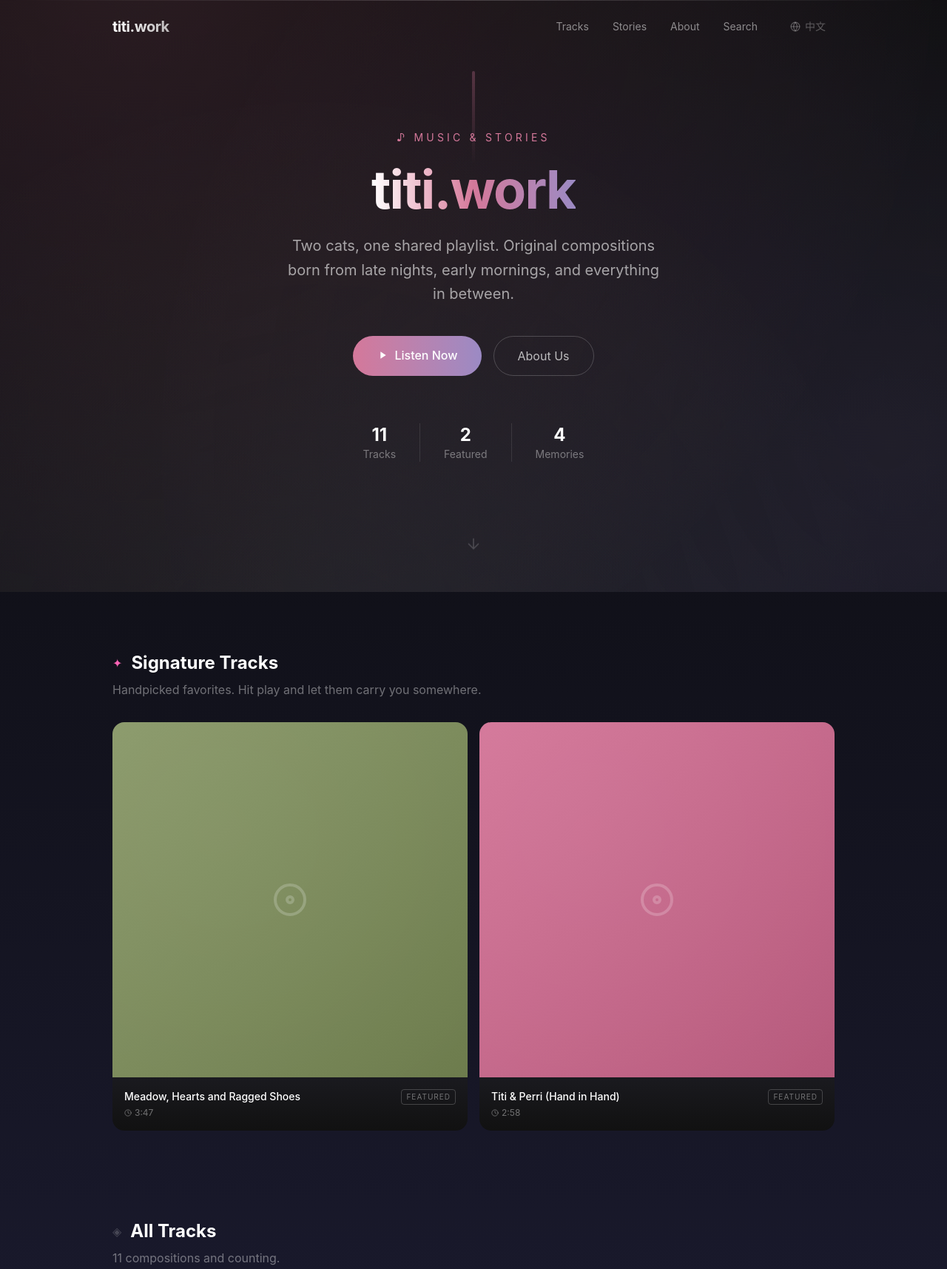
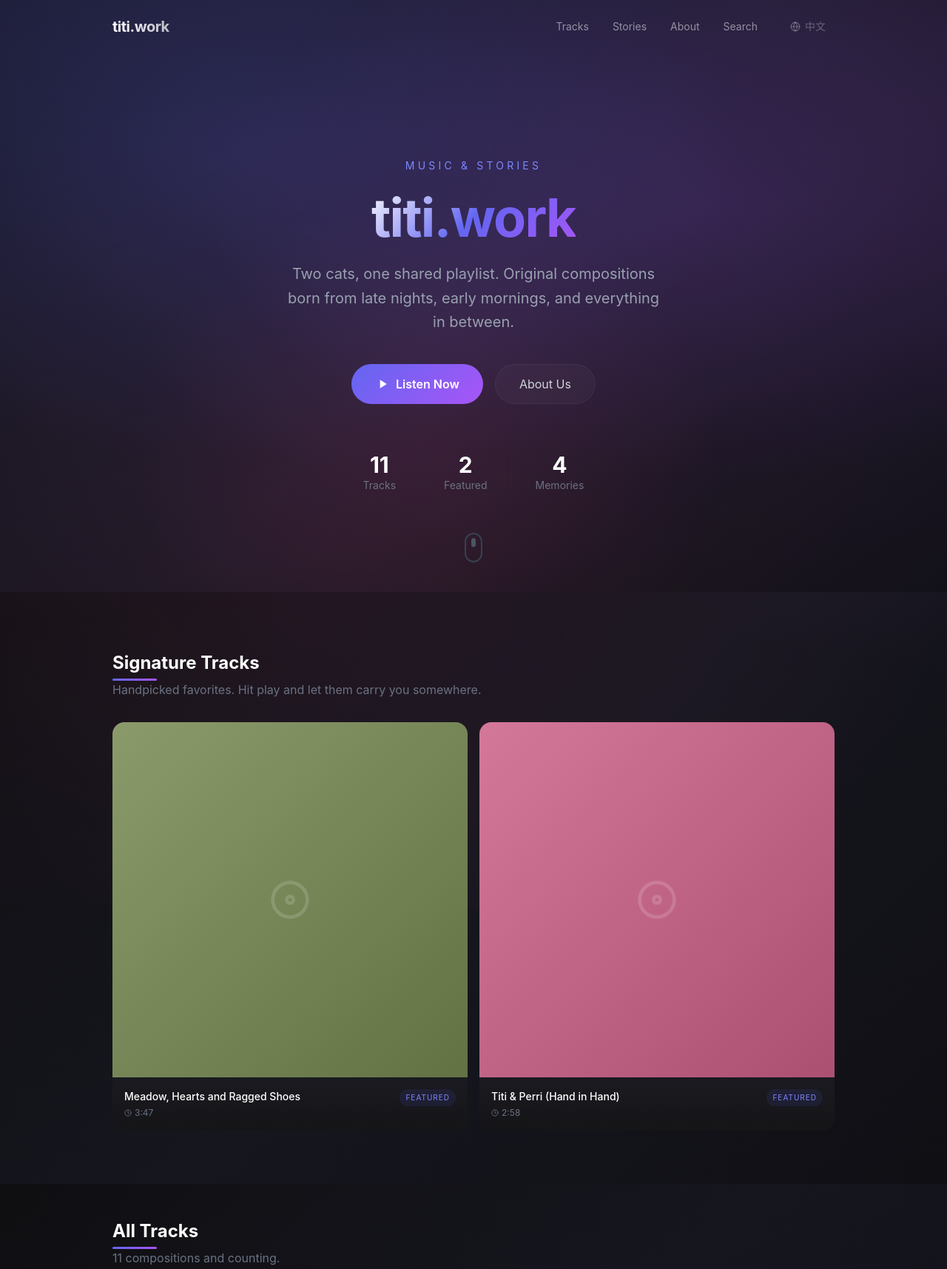
Before and after one commit to Perrilee711/titi-work, an Astro site: page / in a window 1280 px wide. Shown: the top 1715 px of the page at 74% size. Built offline with nearby package versions, Linux system fonts and the light colour scheme; Astro itself is replaced by a stand-in of ours.

Commit message:
Redesign: Suno-inspired dark theme with indigo/purple accents

```diff
--- a/src/components/TrackCard.tsx
+++ b/src/components/TrackCard.tsx
@@ -22,64 +22,64 @@ export default function TrackCard({ id, title, coverColor, duration, featured, i
     <button
       onClick={onPlay}
       aria-label={`Play ${title}`}
-      className={`group w-full text-left rounded-2xl overflow-hidden transition-all duration-300 hover:scale-[1.02] hover:shadow-xl hover:shadow-purple-500/10 ${
-        isCurrent ? 'ring-2 ring-offset-2 ring-offset-black' : ''
+      className={`group w-full text-left rounded-2xl overflow-hidden transition-all duration-300 hover:scale-[1.02] hover:shadow-2xl ${
+        isCurrent ? 'ring-2 ring-indigo-500/50' : ''
       } ${featured ? 'md:col-span-2 lg:col-span-1' : ''}`}
-      style={isCurrent ? { '--tw-ring-color': coverColor || '#d4789a' } as any : {}}
     >
-      {/* Cover */}
+      {/* Cover with gradient */}
       <div
         className="aspect-square relative flex items-center justify-center overflow-hidden"
         style={{
           background: coverColor
-            ? `linear-gradient(135deg, ${coverColor} 0%, ${adjustColor(coverColor, -30)} 100%)`
-            : 'linear-gradient(135deg, #1a1a1f 0%, #0f0f12 100%)'
+            ? `linear-gradient(135deg, ${coverColor} 0%, ${adjustColor(coverColor, -40)} 100%)`
+            : 'linear-gradient(135deg, #1e1e2e 0%, #16161f 100%)'
         }}
       >
-        {/* Animated background pattern */}
-        <div className="absolute inset-0 opacity-30">
-          <div className="absolute inset-0 bg-[radial-gradient(circle_at_30%_30%,rgba(255,255,255,0.1),transparent)]" />
-        </div>
+        {/* Glow effect */}
+        <div className="absolute inset-0 opacity-0 group-hover:opacity-100 transition-opacity duration-500"
+             style={{ background: 'radial-gradient(circle at 50% 50%, rgba(99, 102, 241, 0.3), transparent 70%)' }} />
 
-        {/* Hover overlay with play button */}
+        {/* Hover play button */}
         <div
           className="absolute inset-0 opacity-0 group-hover:opacity-100 transition-all duration-300 flex items-center justify-center"
-          style={{ backgroundColor: 'rgba(0,0,0,0.4)' }}
         >
-          <div className="w-16 h-16 bg-white/20 backdrop-blur-sm rounded-full flex items-center justify-center shadow-2xl transform scale-90 group-hover:scale-100 transition-transform duration-300">
+          <div className="w-16 h-16 bg-white/20 backdrop-blur-md rounded-full flex items-center justify-center shadow-lg transform scale-90 group-hover:scale-100 transition-transform duration-300">
             {isPlaying && isCurrent ? (
-              <Pause className="text-white fill-white" size={28} />
+              <div className="playing-bar">
+                <span></span><span></span><span></span><span></span>
+              </div>
             ) : (
               <Play className="text-white fill-white ml-1" size={28} />
             )}
           </div>
         </div>
 
-        {/* Center icon */}
-        <Disc className={`w-12 h-12 text-white/20 ${isPlaying && isCurrent ? 'animate-spin' : ''}`} style={{ animationDuration: isPlaying ? '4s' : '0s' }} />
+        {/* Music icon */}
+        <Disc className={`w-14 h-14 text-white/15 absolute ${isPlaying && isCurrent ? 'animate-spin' : ''}`}
+              style={{ animationDuration: isPlaying ? '3s' : '0s' }} />
 
         {/* Playing indicator */}
         {isPlaying && isCurrent && (
-          <div className="absolute bottom-3 right-3 flex gap-0.5">
-            <span className="w-1 h-3 bg-white rounded-full animate-pulse" style={{ animationDelay: '0ms' }} />
-            <span className="w-1 h-4 bg-white rounded-full animate-pulse" style={{ animationDelay: '150ms' }} />
-            <span className="w-1 h-2 bg-white rounded-full animate-pulse" style={{ animationDelay: '300ms' }} />
+          <div className="absolute bottom-4 right-4">
+            <div className="playing-bar">
+              <span></span><span></span><span></span><span></span>
+            </div>
           </div>
         )}
       </div>
 
       {/* Info */}
-      <div className="p-4 bg-gradient-to-b from-[#1a1a1f] to-[#111]">
+      <div className="p-4" style={{ background: 'linear-gradient(180deg, #1a1a20 0%, #151518 100%)' }}>
         <div className="flex items-start justify-between gap-2">
           <div className="min-w-0">
             <p className="text-white font-medium text-sm truncate">{title}</p>
-            <p className="text-white/40 text-xs mt-1 flex items-center gap-1">
+            <p className="text-gray-500 text-xs mt-1 flex items-center gap-1">
               <Clock size={10} />
               {formatTime(duration)}
             </p>
           </div>
           {featured && (
-            <span className="flex-shrink-0 text-[10px] uppercase tracking-widest text-white/40 border border-white/20 px-1.5 py-0.5 rounded">
+            <span className="flex-shrink-0 text-[10px] uppercase tracking-widest text-indigo-400 bg-indigo-500/10 px-2 py-1 rounded-full">
               Featured
             </span>
           )}
--- a/src/layouts/BaseLayout.astro
+++ b/src/layouts/BaseLayout.astro
@@ -27,9 +27,11 @@ const { title, description, image, canonical, type, lang = 'en', showPlayer = tr
     <link rel="icon" type="image/svg+xml" href="/favicon.svg" />
     <SEO title={title} description={description} image={image} canonical={canonical} type={type} />
   </head>
-  <body class="text-white antialiased" style="background: linear-gradient(180deg, #0a0a0a 0%, #1a1a2e 50%, #0f0f1a 100%) !important; min-height: 100vh;">
-    <!-- Ambient background glow -->
-    <div class="ambient-glow" aria-hidden="true"></div>
+  <body class="text-white antialiased">
+    <!-- Animated gradient background -->
+    <div class="fixed inset-0 -z-10" style="background: linear-gradient(135deg, #0f0f12 0%, #16161f 50%, #0f0f14 100%);">
+      <div style="position: absolute; inset: 0; background: radial-gradient(ellipse at 25% 25%, rgba(99, 102, 241, 0.18) 0%, transparent 50%), radial-gradient(ellipse at 75% 35%, rgba(168, 85, 247, 0.15) 0%, transparent 50%), radial-gradient(ellipse at 45% 75%, rgba(236, 72, 153, 0.1) 0%, transparent 40%); animation: floatBg 25s ease-in-out infinite;"></div>
+    </div>
     <AudioProvider client:load>
       <Navigation lang={lang} client:load />
       <main class="min-h-screen">
--- a/src/pages/index.astro
+++ b/src/pages/index.astro
@@ -18,76 +18,63 @@ const allTracks = sortedTracks;
   description="Music, stories, and the adventures of two cats navigating love and code across Vienna and London."
 >
   <!-- Hero -->
-  <section class="min-h-screen flex flex-col items-center justify-center text-center px-6 relative overflow-hidden">
-    <!-- Ambient background with animated glow -->
-    <div class="ambient-glow" aria-hidden="true"></div>
+  <section class="min-h-screen flex flex-col items-center justify-center text-center px-6 relative overflow-hidden pt-20">
+    <div class="relative z-10 max-w-2xl">
+      <p class="text-indigo-400 text-sm uppercase tracking-[0.3em] mb-6">Music & Stories</p>
 
-    <div class="relative z-10">
-      <!-- Animated decorative elements -->
-      <div class="absolute -top-20 left-1/2 -translate-x-1/2 w-1 h-32 bg-gradient-to-b from-[#d4789a]/30 to-transparent rounded-full" />
-
-      <p class="text-[#d4789a] text-sm uppercase tracking-[0.3em] mb-6 animate-fade-in">♪ Music & Stories</p>
-
-      <!-- Gradient title -->
+      <!-- Main title with gradient -->
       <h1 class="text-5xl md:text-7xl font-bold mb-6 tracking-tight">
-        <span class="bg-gradient-to-r from-white via-[#d4789a] to-[#9b8ac4] bg-clip-text text-transparent">
-          titi.work
-        </span>
+        <span class="gradient-text">titi.work</span>
       </h1>
 
-      <p class="text-white/60 text-lg md:text-xl max-w-lg mx-auto mb-10 leading-relaxed">
+      <p class="text-gray-400 text-lg md:text-xl max-w-lg mx-auto mb-10 leading-relaxed">
         Two cats, one shared playlist. Original compositions born from late nights, early mornings, and everything in between.
       </p>
 
-      <!-- CTA buttons with hover effects -->
+      <!-- CTA buttons -->
       <div class="flex gap-4 justify-center flex-wrap">
-        <a href="#tracks" class="group px-8 py-3.5 bg-gradient-to-r from-[#d4789a] to-[#9b8ac4] text-white font-medium rounded-full hover:shadow-lg hover:shadow-purple-500/25 transition-all hover:scale-105 active:scale-95">
-          <span class="flex items-center gap-2">
-            <svg class="w-4 h-4" fill="currentColor" viewBox="0 0 24 24"><path d="M8 5v14l11-7z"/></svg>
-            Listen Now
-          </span>
+        <a href="#tracks" class="btn-gradient px-8 py-3.5 rounded-full flex items-center gap-2">
+          <svg class="w-5 h-5" fill="currentColor" viewBox="0 0 24 24"><path d="M8 5v14l11-7z"/></svg>
+          Listen Now
         </a>
-        <a href="/about" class="px-8 py-3.5 border border-white/20 text-white/70 rounded-full hover:border-white/40 hover:text-white hover:bg-white/5 transition-all">
+        <a href="/about" class="glass px-8 py-3.5 rounded-full text-gray-300 hover:text-white transition-all">
           About Us
         </a>
       </div>
 
       <!-- Stats -->
-      <div class="mt-16 flex gap-8 justify-center text-center">
+      <div class="mt-16 flex gap-8 justify-center">
         <div>
-          <p class="text-2xl font-bold text-white">{tracks.length}</p>
-          <p class="text-white/40 text-sm">Tracks</p>
+          <p class="text-3xl font-bold text-white">{tracks.length}</p>
+          <p class="text-gray-500 text-sm">Tracks</p>
         </div>
-        <div class="w-px bg-white/10" />
+        <div class="w-px bg-gray-800" />
         <div>
-          <p class="text-2xl font-bold text-white">{featuredTracks.length}</p>
-          <p class="text-white/40 text-sm">Featured</p>
+          <p class="text-3xl font-bold text-white">{featuredTracks.length}</p>
+          <p class="text-gray-500 text-sm">Featured</p>
         </div>
-        <div class="w-px bg-white/10" />
+        <div class="w-px bg-gray-800" />
         <div>
-          <p class="text-2xl font-bold text-white">{timeline.length}</p>
-          <p class="text-white/40 text-sm">Memories</p>
+          <p class="text-3xl font-bold text-white">{timeline.length}</p>
+          <p class="text-gray-500 text-sm">Memories</p>
         </div>
       </div>
     </div>
 
     <!-- Scroll indicator -->
-    <div class="absolute bottom-12 left-1/2 -translate-x-1/2 text-white/20">
-      <div class="animate-bounce">
-        <svg width="24" height="24" viewBox="0 0 24 24" fill="none" stroke="currentColor" stroke-width="1.5">
-          <path d="M12 5v14M5 12l7 7 7-7" />
-        </svg>
+    <div class="absolute bottom-10 left-1/2 -translate-x-1/2">
+      <div class="w-6 h-10 rounded-full border-2 border-gray-700 flex justify-center pt-2">
+        <div class="w-1.5 h-3 bg-gray-600 rounded-full animate-bounce" />
       </div>
     </div>
   </section>
 
   <!-- Signature Tracks -->
   <section id="tracks" class="max-w-5xl mx-auto px-6 py-20">
-    <div class="flex items-center gap-3 mb-2">
-      <span class="text-pink-400">✦</span>
-      <h2 class="text-2xl font-bold">Signature Tracks</h2>
+    <div class="mb-8">
+      <h2 class="section-title text-2xl font-bold text-white mb-2">Signature Tracks</h2>
+      <p class="text-gray-500">Handpicked favorites. Hit play and let them carry you somewhere.</p>
     </div>
-    <p class="text-white/40 mb-8">Handpicked favorites. Hit play and let them carry you somewhere.</p>
 
     <div class="grid grid-cols-1 md:grid-cols-2 gap-4">
       {featuredTracks.map((track) => (
@@ -107,11 +94,10 @@ const allTracks = sortedTracks;
 
   <!-- All Tracks -->
   <section class="max-w-5xl mx-auto px-6 py-10">
-    <div class="flex items-center gap-3 mb-2">
-      <span class="text-white/20">◈</span>
-      <h2 class="text-2xl font-bold">All Tracks</h2>
+    <div class="mb-8">
+      <h2 class="section-title text-2xl font-bold text-white mb-2">All Tracks</h2>
+      <p class="text-gray-500">{allTracks.length} compositions and counting.</p>
     </div>
-    <p class="text-white/40 mb-8">{allTracks.length} compositions and counting.</p>
 
     <div class="grid grid-cols-2 md:grid-cols-3 lg:grid-cols-4 xl:grid-cols-5 gap-3">
       {allTracks.map((track) => (
@@ -129,11 +115,10 @@ const allTracks = sortedTracks;
 
   <!-- Timeline -->
   <section class="max-w-5xl mx-auto px-6 py-20">
-    <div class="flex items-center gap-3 mb-2">
-      <span class="text-amber-400">♥</span>
-      <h2 class="text-2xl font-bold">Timeline</h2>
+    <div class="mb-12">
+      <h2 class="section-title text-2xl font-bold text-white mb-2">Timeline</h2>
+      <p class="text-gray-500">A few moments worth remembering.</p>
     </div>
-    <p class="text-white/40 mb-12">A few moments worth remembering.</p>
 
     <Timeline client:load events={
       timeline.map(t => ({
--- a/src/styles/global.css
+++ b/src/styles/global.css
@@ -1,18 +1,17 @@
 @import "tailwindcss";
 
-/* Color variables */
+/* Suno-inspired color palette */
 :root {
-  --bg-primary: #0a0a0a;
-  --bg-secondary: #141414;
-  --bg-card: #1a1a1a;
-  --bg-glass: rgba(255, 255, 255, 0.05);
-  --accent-pink: #d4789a;
-  --accent-pink-light: #e8a0b8;
-  --accent-purple: #9b8ac4;
-  --accent-green: #8b9a6b;
+  --bg-dark: #0f0f12;
+  --bg-card: #1a1a20;
+  --bg-card-hover: #22222a;
+  --accent-primary: #6366f1;    /* Indigo */
+  --accent-secondary: #a855f7;  /* Purple */
+  --accent-pink: #ec4899;      /* Pink */
+  --accent-cyan: #22d3ee;       /* Cyan */
   --text-primary: #ffffff;
-  --text-secondary: #a0a0a0;
-  --text-muted: #666666;
+  --text-secondary: #9ca3af;
+  --text-muted: #6b7280;
 }
 
 * {
@@ -24,106 +23,142 @@ html {
 }
 
 body {
-  background: linear-gradient(180deg, #0a0a0a 0%, #12121a 50%, #0a0a0f 100%) !important;
+  background: linear-gradient(135deg, #0f0f12 0%, #16161f 50%, #0f0f14 100%) !important;
   background-attachment: fixed !important;
-  color: #ffffff;
+  color: var(--text-primary);
   font-family: -apple-system, BlinkMacSystemFont, 'Segoe UI', Roboto, sans-serif;
   -webkit-font-smoothing: antialiased;
-  padding-bottom: 88px;
+  padding-bottom: 100px;
 }
 
-/* Ambient background effects */
-.ambient-glow {
+/* Animated gradient orbs */
+body::before {
+  content: '';
   position: fixed;
-  top: 0;
-  left: 0;
-  right: 0;
-  bottom: 0;
-  pointer-events: none;
-  z-index: 0;
-  overflow: hidden;
-}
-
-.ambient-glow::before {
-  content: '';
-  position: absolute;
   top: -50%;
   left: -50%;
   width: 200%;
   height: 200%;
-  background: radial-gradient(circle at 30% 20%, rgba(212, 120, 154, 0.08) 0%, transparent 50%),
-              radial-gradient(circle at 70% 60%, rgba(155, 138, 196, 0.06) 0%, transparent 50%),
-              radial-gradient(circle at 40% 80%, rgba(139, 154, 107, 0.05) 0%, transparent 40%);
-  animation: ambientMove 20s ease-in-out infinite;
+  background:
+    radial-gradient(ellipse at 20% 20%, rgba(99, 102, 241, 0.15) 0%, transparent 50%),
+    radial-gradient(ellipse at 80% 30%, rgba(168, 85, 247, 0.12) 0%, transparent 50%),
+    radial-gradient(ellipse at 40% 70%, rgba(236, 72, 153, 0.08) 0%, transparent 40%);
+  pointer-events: none;
+  z-index: -1;
+  animation: float 30s ease-in-out infinite;
 }
 
-.ambient-glow::after {
+@keyframes float {
+  0%, 100% { transform: translate(0, 0) rotate(0deg); }
+  25% { transform: translate(2%, 2%) rotate(1deg); }
+  50% { transform: translate(-1%, 3%) rotate(-1deg); }
+  75% { transform: translate(1%, -2%) rotate(0.5deg); }
+}
+
+/* Card styles */
+.track-card {
+  background: linear-gradient(145deg, #1a1a20 0%, #151518 100%);
+  border: 1px solid rgba(255, 255, 255, 0.06);
+  border-radius: 16px;
+  overflow: hidden;
+  transition: all 0.3s ease;
+}
+
+.track-card:hover {
+  transform: translateY(-4px);
+  border-color: rgba(99, 102, 241, 0.3);
+  box-shadow: 0 20px 40px rgba(0, 0, 0, 0.4),
+              0 0 60px rgba(99, 102, 241, 0.1);
+}
+
+/* Gradient text */
+.gradient-text {
+  background: linear-gradient(135deg, #fff 0%, #6366f1 50%, #a855f7 100%);
+  -webkit-background-clip: text;
+  -webkit-text-fill-color: transparent;
+  background-clip: text;
+}
+
+/* Gradient buttons */
+.btn-gradient {
+  background: linear-gradient(135deg, #6366f1 0%, #a855f7 100%);
+  border: none;
+  color: white;
+  font-weight: 600;
+  transition: all 0.3s ease;
+}
+
+.btn-gradient:hover {
+  transform: scale(1.02);
+  box-shadow: 0 10px 30px rgba(99, 102, 241, 0.4);
+}
+
+/* Glass effect */
+.glass {
+  background: rgba(255, 255, 255, 0.03);
+  backdrop-filter: blur(20px);
+  -webkit-backdrop-filter: blur(20px);
+  border: 1px solid rgba(255, 255, 255, 0.05);
+}
+
+/* Playing indicator */
+.playing-bar {
+  display: flex;
+  gap: 3px;
+  align-items: flex-end;
+  height: 16px;
+}
+
+.playing-bar span {
+  width: 3px;
+  background: linear-gradient(to top, #6366f1, #a855f7);
+  border-radius: 2px;
+  animation: sound 0.8s ease-in-out infinite;
+}
+
+.playing-bar span:nth-child(1) { height: 40%; animation-delay: 0s; }
+.playing-bar span:nth-child(2) { height: 70%; animation-delay: 0.2s; }
+.playing-bar span:nth-child(3) { height: 100%; animation-delay: 0.4s; }
+.playing-bar span:nth-child(4) { height: 50%; animation-delay: 0.6s; }
+
+@keyframes sound {
+  0%, 100% { transform: scaleY(0.5); opacity: 0.5; }
+  50% { transform: scaleY(1); opacity: 1; }
+}
+
+/* Section headers */
+.section-title {
+  position: relative;
+  display: inline-block;
+}
+
+.section-title::after {
   content: '';
   position: absolute;
-  top: 0;
+  bottom: -8px;
   left: 0;
-  right: 0;
-  height: 1px;
-  background: linear-gradient(90deg, transparent, rgba(255,255,255,0.1), transparent);
-}
-
-@keyframes ambientMove {
-  0%, 100% { transform: translate(0, 0) rotate(0deg); }
-  33% { transform: translate(2%, 2%) rotate(1deg); }
-  66% { transform: translate(-1%, 1%) rotate(-1deg); }
+  width: 60px;
+  height: 3px;
+  background: linear-gradient(90deg, #6366f1, #a855f7);
+  border-radius: 2px;
 }
 
 @media (min-width: 768px) {
   body {
-    padding-bottom: 100px;
+    padding-bottom: 120px;
   }
 }
 
 /* Custom scrollbar */
-::-webkit-scrollbar { width: 4px; }
+::-webkit-scrollbar { width: 6px; }
 ::-webkit-scrollbar-track { background: transparent; }
-::-webkit-scrollbar-thumb { background: rgba(255,255,255,0.15); border-radius: 2px; }
-::-webkit-scrollbar-thumb:hover { background: rgba(255,255,255,0.25); }
+::-webkit-scrollbar-thumb { background: rgba(99, 102, 241, 0.3); border-radius: 3px; }
+::-webkit-scrollbar-thumb:hover { background: rgba(99, 102, 241, 0.5); }
 
 /* Mobile typography */
 @media (max-width: 768px) {
-  .timeline-content {
-    font-size: 0.875rem;
-    line-height: 1.6;
-  }
-  .timeline-date {
-    font-size: 0.75rem;
-  }
-  .track-title {
-    font-size: 0.8rem;
-  }
-  .section-heading {
-    font-size: 1.25rem;
-  }
+  .timeline-content { font-size: 0.9rem; }
+  .timeline-date { font-size: 0.75rem; }
+  .track-title { font-size: 0.85rem; }
+  .section-heading { font-size: 1.3rem; }
 }
-
-/* Glass morphism card */
-.glass-card {
-  background: var(--bg-glass);
-  backdrop-filter: blur(12px);
-  -webkit-backdrop-filter: blur(12px);
-  border: 1px solid rgba(255, 255, 255, 0.08);
-}
-
-/* Playing animation */
-@keyframes pulse-glow {
-  0%, 100% { box-shadow: 0 0 0 0 rgba(212, 120, 154, 0.4); }
-  50% { box-shadow: 0 0 20px 5px rgba(212, 120, 154, 0.2); }
-}
-
-.playing-glow {
-  animation: pulse-glow 2s ease-in-out infinite;
-}
-
-/* Text gradient */
-.text-gradient {
-  background: linear-gradient(135deg, #fff 0%, #d4789a 50%, #9b8ac4 100%);
-  -webkit-background-clip: text;
-  -webkit-text-fill-color: transparent;
-  background-clip: text;
-}
```
Also changed, not shown: src/components/AudioPlayer.tsx (+4 -4 lines).
